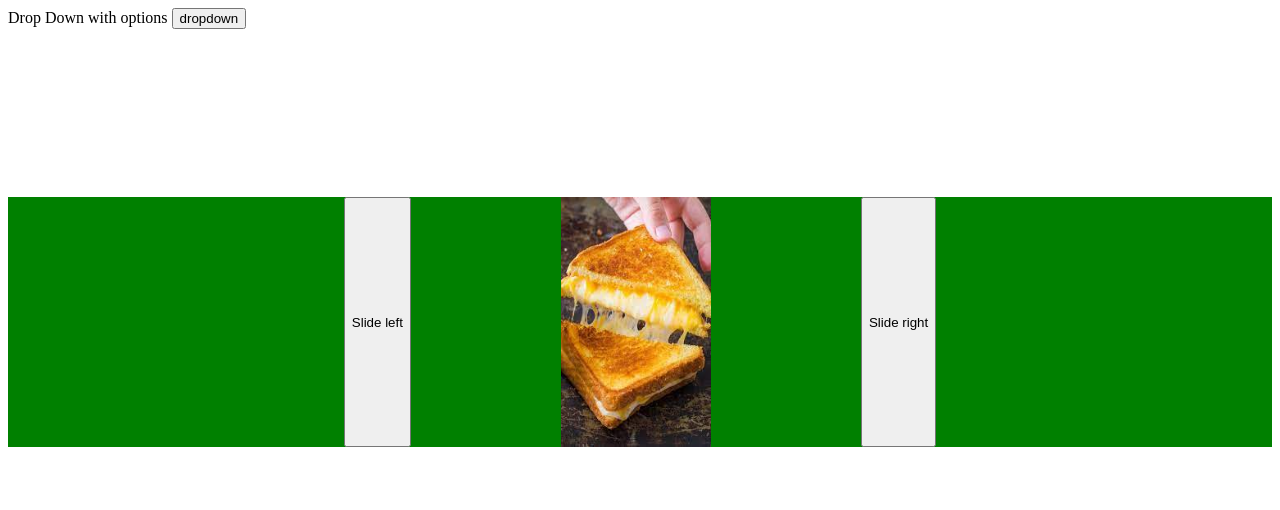
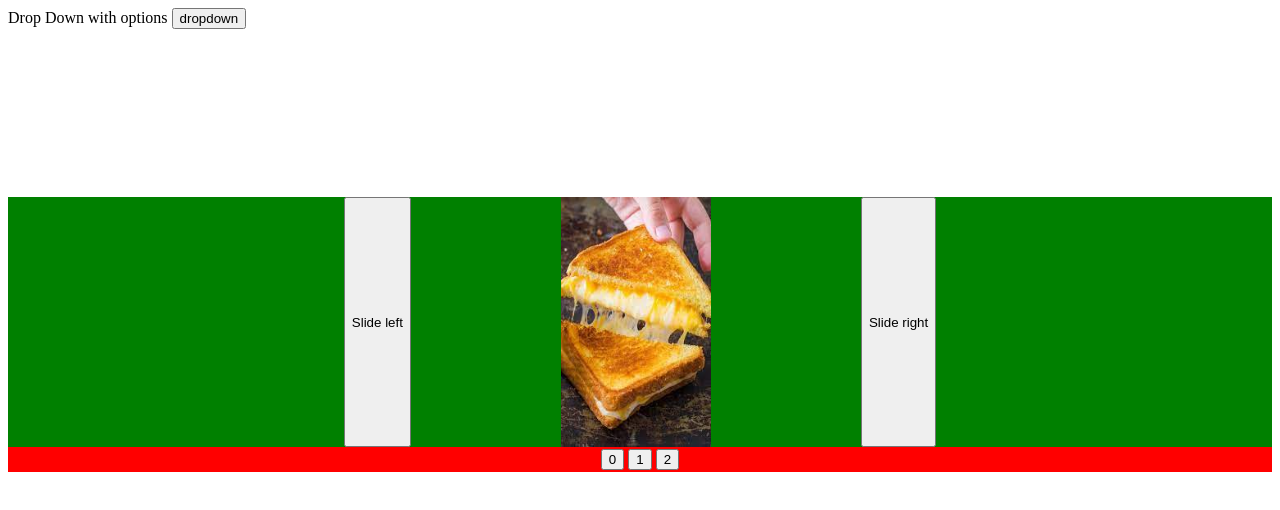
Before and after one commit to jackalot/O-DYNAMIC-USER-INTERFACE-INTERACTIONS, a website built with webpack: page index.html in a window 1280 px wide. Built offline with nearby package versions, Linux system fonts and the light colour scheme.

Commit message:
added in the plan and added css, also fixed some needed dom implementation the plan lacked

```diff
--- a/src/createSlideShow.js
+++ b/src/createSlideShow.js
@@ -99,6 +99,22 @@ function createSlideShow(parent, imagesArray) {
     });
   }
   addSlideRightButton();
+  function addNavigatonDots() {
+    const navigationDiv = document.createElement('div');
+    parent.append(navigationDiv);
+    const copy = imagesArray; //  if this isnt referenced here, event listener gets an error.
+    navigationDiv.classList.add('navigation-div');
+    for (let i = 0; i < copy.length; i++) {
+      const navigationButton = document.createElement('button');
+      navigationButton.classList.add('navigation-button');
+      navigationButton.textContent = `${i}`;
+      navigationButton.addEventListener('click', () => {
+        console.log(`${copy}`);
+      });
+      navigationDiv.append(navigationButton);
+    }
+  }
+  addNavigatonDots();
   const emptySlideShowDiv = () => {
     while (slideShowDiv.firstChild) {
       slideShowDiv.removeChild(slideShowDiv.firstChild);
--- a/src/index.css
+++ b/src/index.css
@@ -17,3 +17,16 @@
     justify-content: center;
     background-color: green;
 }
+.navigation-div {
+    display: flex;
+    flex-direction: row;
+    justify-content: center;
+    background-color: red;
+}
+.navigation-button {
+   display: flex;
+   flex-direction: row;
+   justify-content: flex-start;
+   align-self: flex-start;
+   margin: 2px;
+}
```
Also changed, not shown: dist/main.js.
